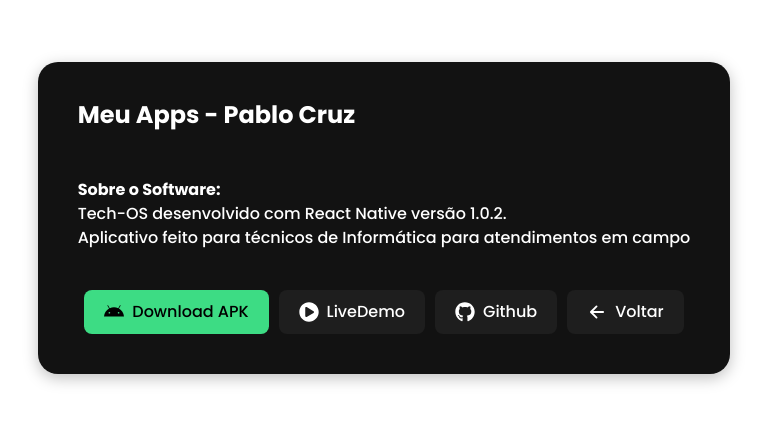
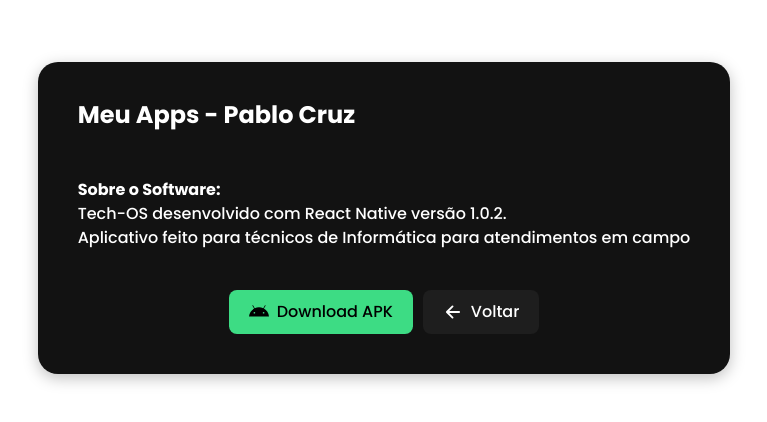
Before and after one commit to pablo-cruzbr/Portifolio-Metadata-API, a React (Vite) app in the folder frontend/: page /detalhesApp in a window 1280 px wide. Shown: the part 182-604 px from the top of the page, without its empty margins (256-1023 px from the left). Built offline with nearby package versions, Linux system fonts and the light colour scheme; no server answers.

Commit message:
feat: remove buttons

```diff
--- a/frontend/src/detalhesApp/index.tsx
+++ b/frontend/src/detalhesApp/index.tsx
@@ -1,7 +1,7 @@
 import "../detalhesApp/detalhes.css";
 import { Link } from "react-router-dom";
 
-import { FaGithub, FaPlayCircle, FaAndroid } from "react-icons/fa";
+import {FaAndroid} from "react-icons/fa";
 import { IoArrowBack } from "react-icons/io5";
 
 function Detalhes() {
@@ -42,24 +42,6 @@
               <FaAndroid size={20}/> Download APK
             </a>
 
-            <Link
-              to={project.linklivedemo}
-              className="btn-voltar"
-              target="_blank"
-              rel="noopener noreferrer"
-            >
-              <FaPlayCircle size={20}/> LiveDemo
-            </Link>
-
-            <Link
-              to={project.linkgihub}
-              className="btn-voltar"
-              target="_blank"
-              rel="noopener noreferrer"
-            >
-              <FaGithub size={20}/> Github
-            </Link>
-
             <Link to="/" className="btn-voltar">
               <IoArrowBack size={20}/> Voltar
             </Link>
```
